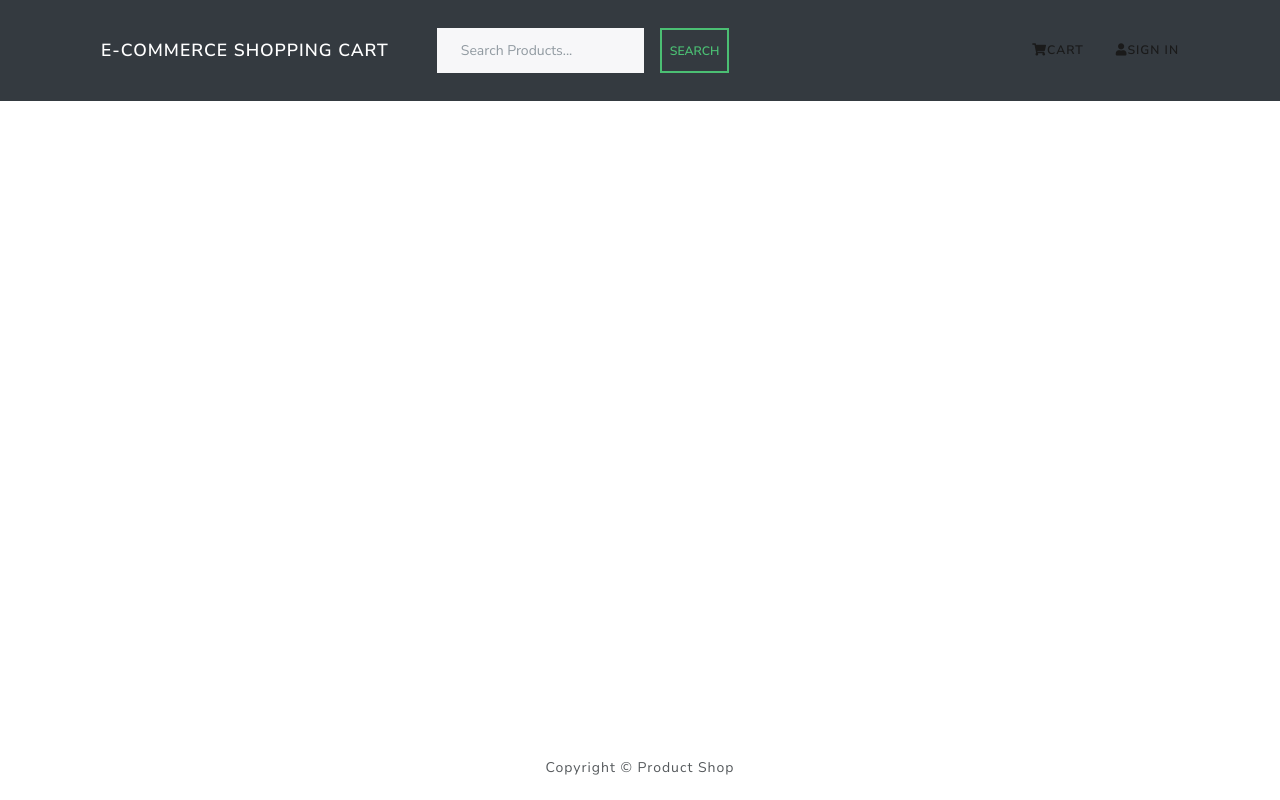
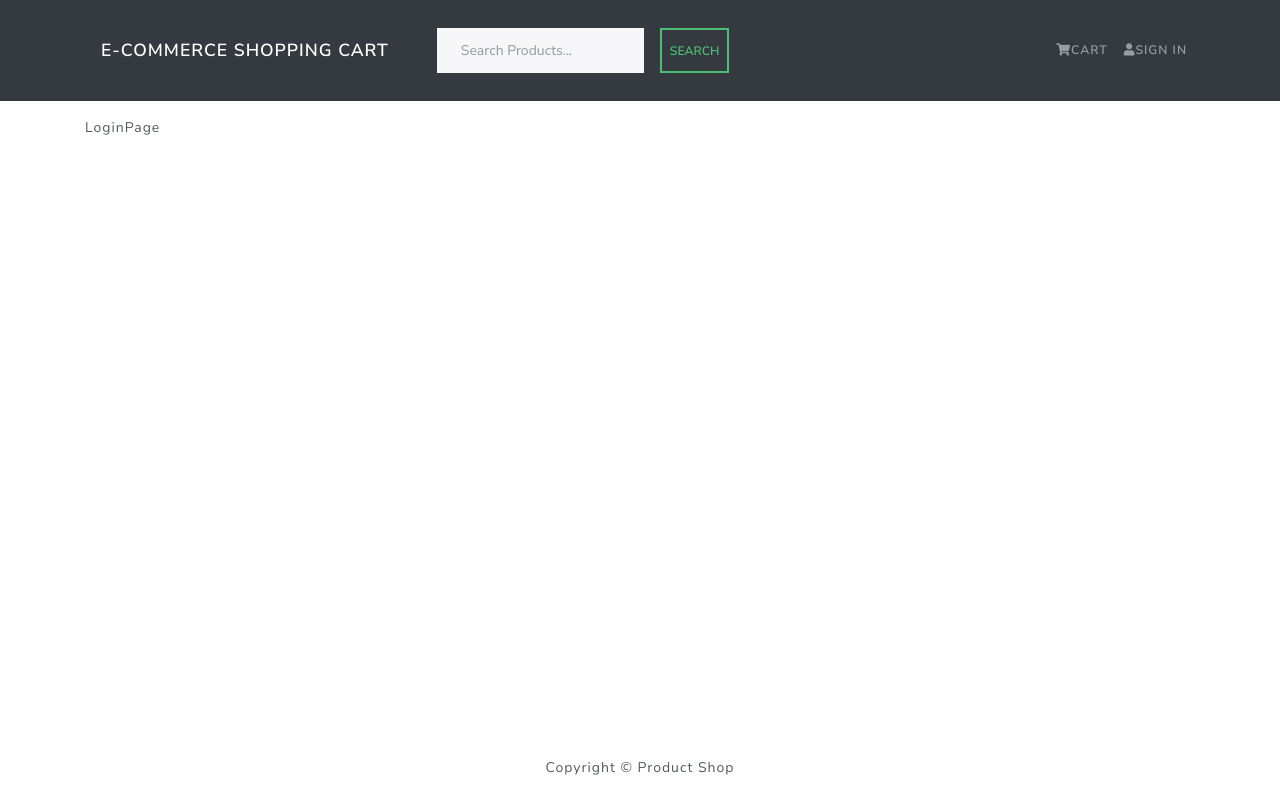
Before and after one commit to sudhais/E-Commerce-shopping-cart-MERN, a React (Vite) app in the folder frontend/: page /login in a window 1280 px wide. Built offline with nearby package versions, Linux system fonts and the light colour scheme.

Commit message:
header modified

```diff
--- a/frontend/src/App.jsx
+++ b/frontend/src/App.jsx
@@ -3,6 +3,7 @@ import {Container} from 'react-bootstrap'
 import Header from './components/Header'
 import Home from './pages/HomePage'
 import Footer from './components/Footer'
+import LoginPage from './pages/LoginPage'
 
 
 
@@ -14,7 +15,7 @@ function App() {
       <main className='py-3'>
         <Container>
           <Routes>
-
+            <Route path="/login" Component={LoginPage}/>
             <Route path="/" Component={Home}/>
           </Routes>
         </Container>
--- a/frontend/src/components/Header.jsx
+++ b/frontend/src/components/Header.jsx
@@ -1,28 +1,32 @@
 import React from 'react';
 import { Container, Nav, Navbar } from 'react-bootstrap';
 import SearchBox from './SearchBox';
+import { Link } from 'react-router-dom';
 
 export default function Header() {
   return (
     <header>
       <Navbar bg='dark' variant='dark' expand='lg'>
         <Container>
-          <Nav.Link to='/'>
+          <Nav.Link as={Link} to='/'>
             <Navbar.Brand>E-commerce Shopping Cart</Navbar.Brand>
           </Nav.Link>
+          <Navbar.Collapse id="basic-navbar-nav">
+            <Navbar.Toggle aria-controls="basic-navbar-nav" />
+            <SearchBox />
 
-          <Navbar.Toggle aria-controls="basic-navbar-nav" />
-          <Navbar.Collapse id="basic-navbar-nav">
-            <SearchBox />
+          <Nav className="ml-auto">
+
+            <Nav.Link as={Link} to='/' >
+            <i className="fas fa-shopping-cart"></i>Cart
+            </Nav.Link>
+
+            <Nav.Link as={Link} to='/login'>
+              <i className="fas fa-user"></i>Sign In
+            </Nav.Link>
+
+          </Nav>
           </Navbar.Collapse>
-
-          <Nav.Link to='/' >
-          <i className="fas fa-shopping-cart"></i>Cart
-          </Nav.Link>
-
-          <Nav.Link to='/'>
-            <i className="fas fa-user"></i>Sign In
-          </Nav.Link>
         </Container>
       </Navbar>
     </header>
--- /dev/null
+++ b/frontend/src/pages/LoginPage.jsx
@@ -0,0 +1,7 @@
+import React from 'react'
+
+export default function LoginPage() {
+  return (
+    <div>LoginPage</div>
+  )
+}
```
